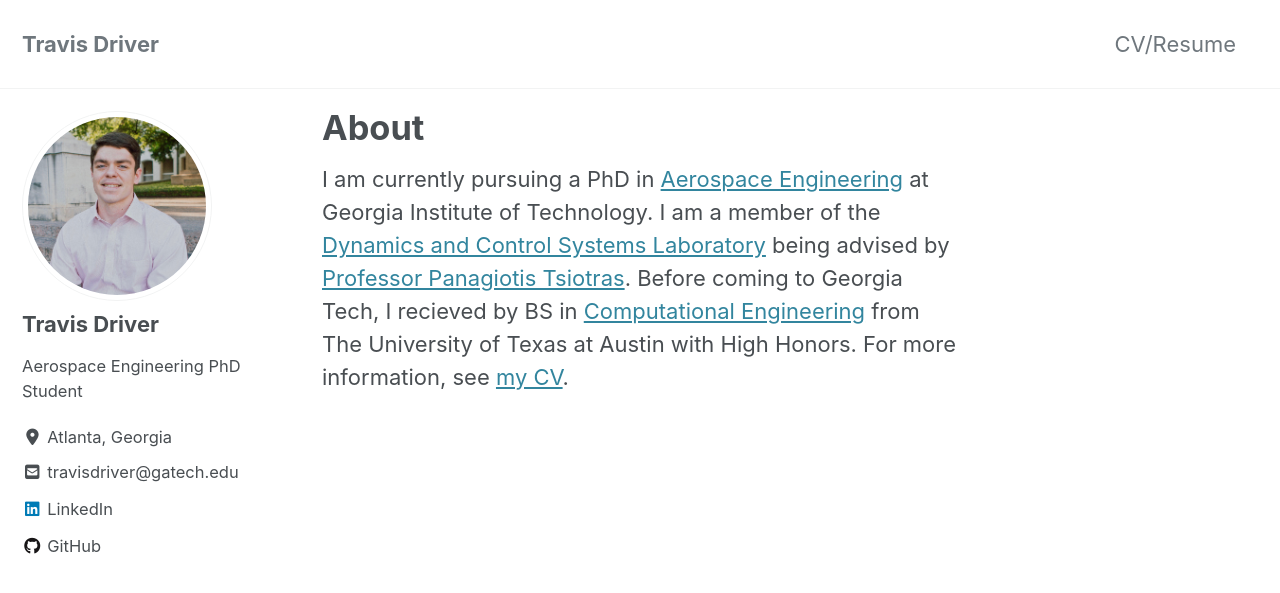
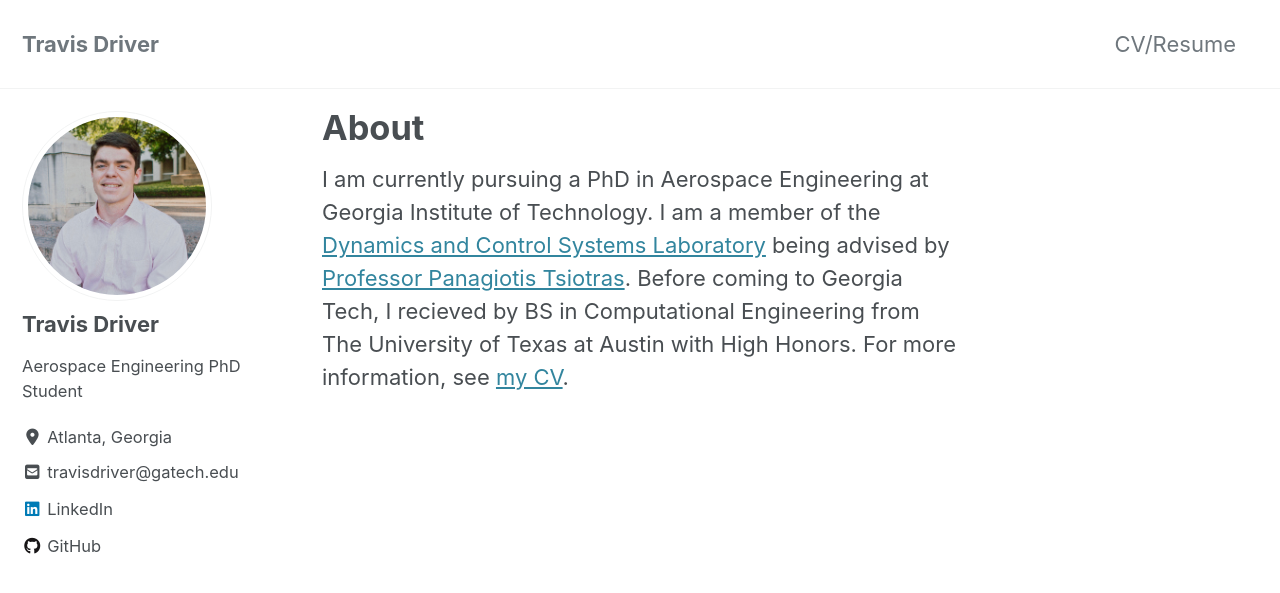
Before and after one commit to travisdriver/travisdriver.github.io, a Jekyll site: the page built from index.md, in a window 1280 px wide and 900 px high. Shown: the top 593 px of the window. Built offline with Jekyll 4.4.1, drawn with Linux system fonts in a browser that asks for light colours; cached includes are drawn as plain includes; nearby versions of some CDN libraries; part of the change alters nothing that is shown.

```diff
--- a/index.md
+++ b/index.md
@@ -4,4 +4,4 @@ layout: single
 author_profile: true
 ---
 
-I am currently pursuing a PhD in [Aerospace Engineering](https://ae.gatech.edu/) at Georgia Institute of Technology. I am a member of the [Dynamics and Control Systems Laboratory](http://dcsl.gatech.edu/) being advised by [Professor Panagiotis Tsiotras](http://dcsl.gatech.edu/tsiotras.html). Before coming to Georgia Tech, I recieved by BS in [Computational Engineering](https://www.ae.utexas.edu/undergraduate/computational-undergrad-program) from The University of Texas at Austin with High Honors. For more information, see [my CV](https://travisdriver.github.io/docs/travisdriver_cv.pdf).
+I am currently pursuing a PhD in Aerospace Engineering at Georgia Institute of Technology. I am a member of the [Dynamics and Control Systems Laboratory](http://dcsl.gatech.edu/) being advised by [Professor Panagiotis Tsiotras](http://dcsl.gatech.edu/tsiotras.html). Before coming to Georgia Tech, I recieved by BS in Computational Engineering from The University of Texas at Austin with High Honors. For more information, see [my CV](https://travisdriver.github.io/docs/travisdriver_cv.pdf).
```
